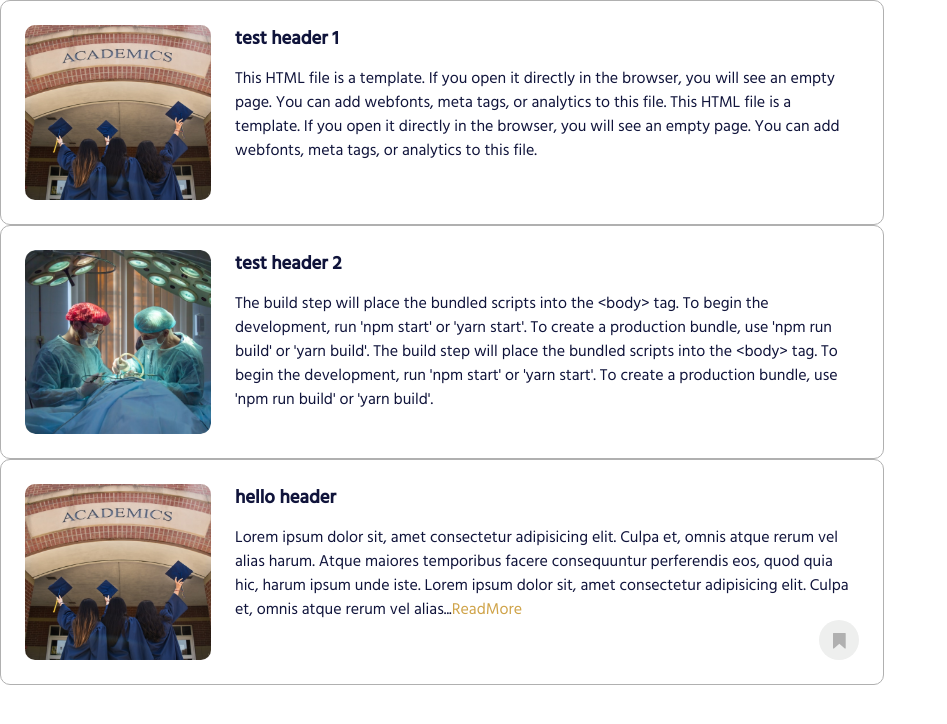
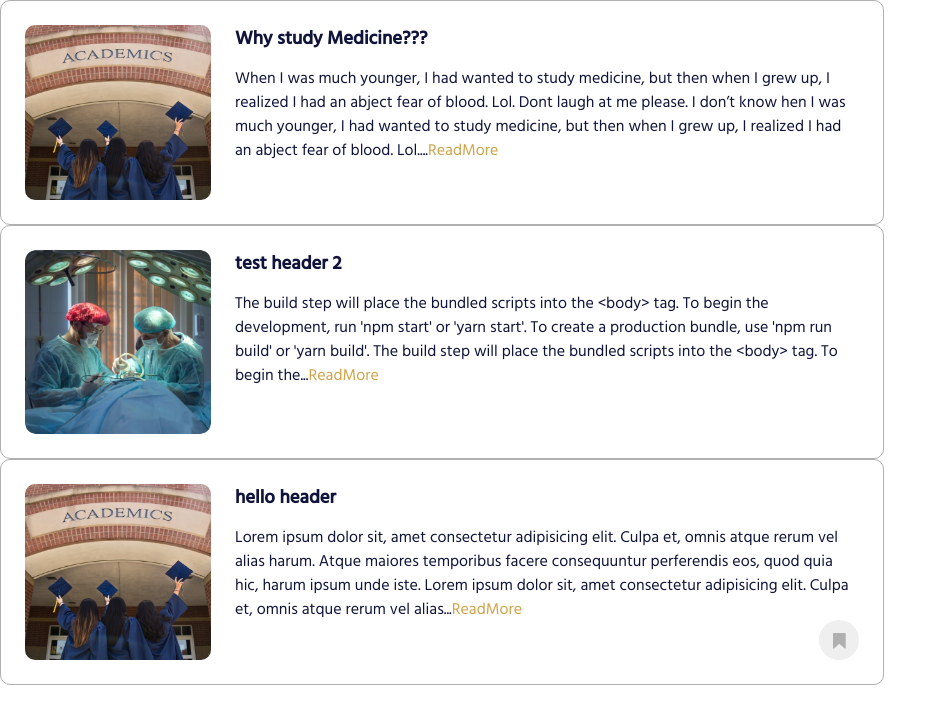
Before and after one commit to CDiala/school-finder, a React (Create React App) app in the folder client/: page / in a window 1280 px wide. Shown: the top 724 px of the page, without its empty margins (0-947 px from the left). Built offline with nearby package versions, Linux system fonts and the light colour scheme.

Commit message:
Modified the article card component.

```diff
--- a/client/src/components/shared/ArticleCard/ArticleCard.css
+++ b/client/src/components/shared/ArticleCard/ArticleCard.css
@@ -0,0 +1,3 @@
+.hello {
+  background-color: red;
+}
--- a/client/src/components/shared/ArticleCard/ArticleCard.js
+++ b/client/src/components/shared/ArticleCard/ArticleCard.js
@@ -9,15 +9,11 @@ const articles = [
   {
     src: src1,
     alt: "article 1",
-    header: "test header 1",
+    header: "Why study Medicine???",
     body: `
-      This HTML file is a template.
-      If you open it directly in the browser, you will see an empty page.
-      You can add webfonts, meta tags, or analytics to this file.
-      This HTML file is a template.
-      If you open it directly in the browser, you will see an empty page.
-      You can add webfonts, meta tags, or analytics to this file.
+    When I was much younger, I had wanted to study medicine, but then when I grew up, I realized I had an abject fear of blood. Lol. Dont laugh at me please. I don’t know hen I was much younger, I had wanted to study medicine, but then when I grew up, I realized I had an abject fear of blood. Lol. Dont laugh at me please. I don’t know
     `,
+    date: "12-09-2022",
   },
   {
     src: src2,
@@ -31,6 +27,7 @@ const articles = [
     To begin the development, run 'npm start' or 'yarn start'.
     To create a production bundle, use 'npm run build' or 'yarn build'.
     `,
+    date: "15-06-2021",
   },
 ];
 
@@ -45,9 +42,8 @@ const ArticleCard = () => {
             alt={article.alt}
             header={article.header}
             body={article.body}
-            readMore={
-              article.body.length >= 300 ? <ReadMore path={"./"} /> : null
-            }
+            charLength={300}
+            readMore={<ReadMore path={"./"} />}
           />
         );
       })}
```
